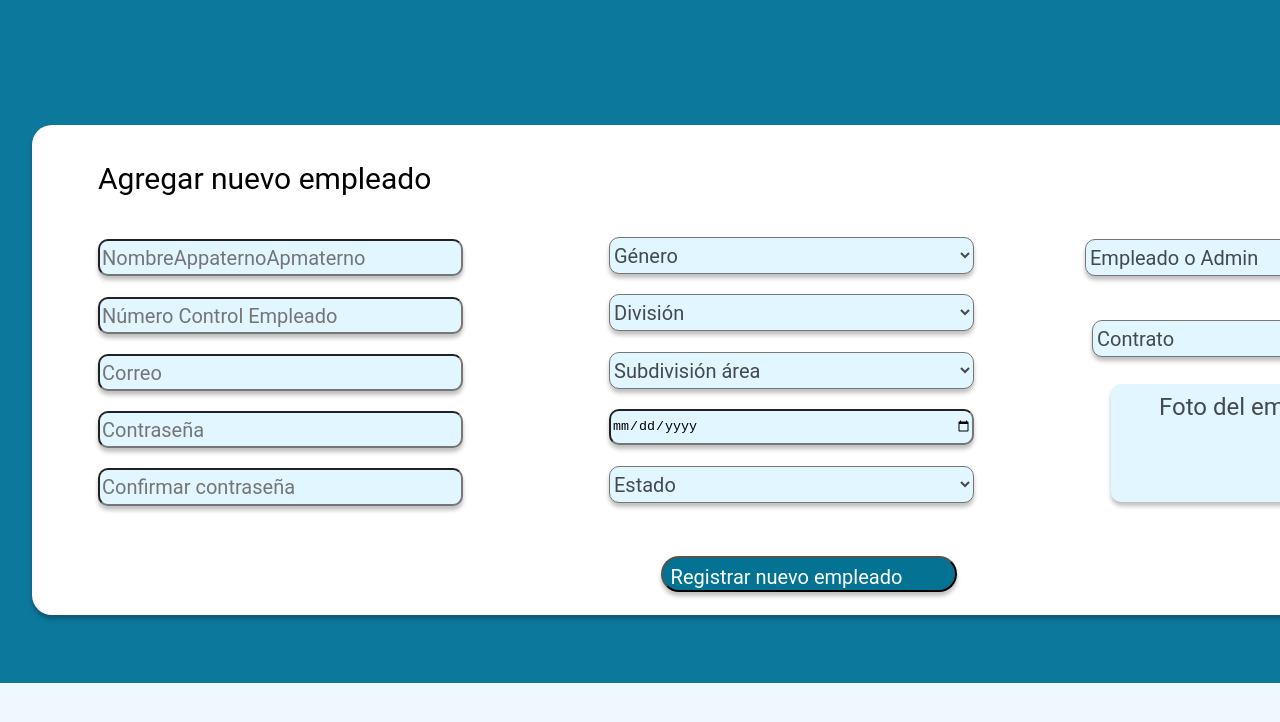
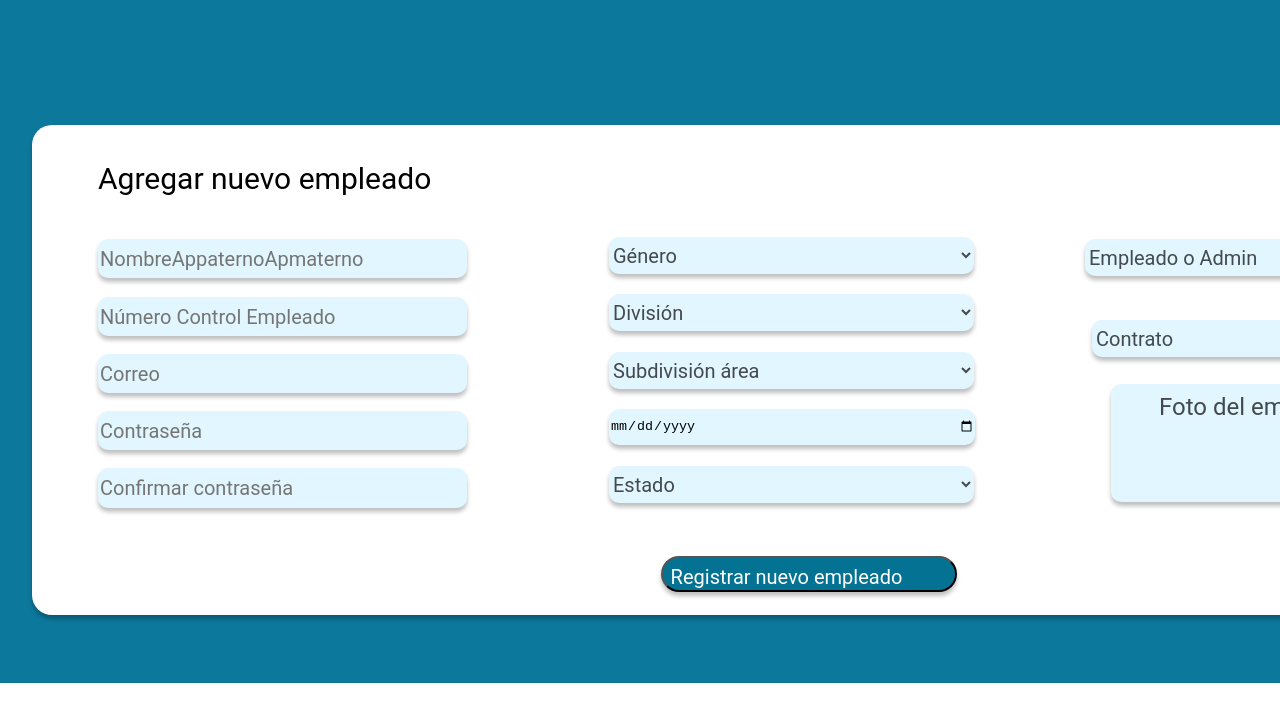
Before and after one commit to 111linblink/integradora-II, a React (Create React App) app in the folder client/: page /SA_Agregar in a window 1280 px wide. Shown: the top 722 px of the page. Built offline with nearby package versions, Linux system fonts and the light colour scheme.

Commit message:
coreccion

```diff
--- a/client/src/Screens/Agregar/SA_Agregar.jsx
+++ b/client/src/Screens/Agregar/SA_Agregar.jsx
@@ -1,14 +1,7 @@
 import React, { useState } from 'react';
 
 const SA_Agregar = () => { const [formData, setFormData] = useState({
-  Nombre: '',
-  Numero_Empleado: '',
-  CorreoElectronico: '',
-  Contraseña: '',
-  ConfirmarContraseña: '',
-  Sexo: '',
-  Tipo: '',
-  fechaCumpleaños: '' // Agregamos el campo fechaCumpleaños
+
 });
 
 const handleSubmit = async (event) => {
@@ -50,53 +43,56 @@ const handleInputChange = (event) => {
             <div className="Rectangle196" style={{ width: 296, height: 118, left: 1111, top: 384, position: 'absolute', background: '#E1F6FF', boxShadow: '0px 4px 4px rgba(0, 0, 0, 0.25)', borderRadius: 10 }} />
             <div className="FotoDelEmpleado" style={{ width: 222, height: 19, left: 1159, top: 393, position: 'absolute', color: 'rgba(0, 0, 0, 0.70)', fontSize: 24, fontFamily: 'Roboto', fontWeight: '400', wordWrap: 'break-word' }}>Foto del empleado</div>
 
-            <input className="Rectangle97" style={{ width: 365, height: 37, left: 98, top: 239, position: 'absolute', background: '#E1F6FF', boxShadow: '0px 4px 4px rgba(0, 0, 0, 0.25)', borderRadius: 10, color: 'rgba(0, 0, 0, 0.70)', fontSize: 20, fontFamily: 'Roboto', fontWeight: '400', wordWrap: 'break-word' }} placeholder="NombreAppaternoApmaterno" onChange={handleInputChange} name="nombre" />
+            <input className="Rectangle97" style={{ width: 365, height: 37, left: 98, top: 239, position: 'absolute', background: '#E1F6FF', boxShadow: '0px 4px 4px rgba(0, 0, 0, 0.25)', borderRadius: 10, color: 'rgba(0, 0, 0, 0.70)', fontSize: 20, fontFamily: 'Roboto', fontWeight: '400',border:'none', wordWrap: 'break-word' }} placeholder="NombreAppaternoApmaterno" onChange={handleInputChange} name="Nombre" />
 
-            <input className="Rectangle158" style={{ width: 365, height: 37, left: 98, top: 297, position: 'absolute', background: '#E1F6FF', boxShadow: '0px 4px 4px rgba(0, 0, 0, 0.25)', borderRadius: 10, color: 'rgba(0, 0, 0, 0.70)', fontSize: 20, fontFamily: 'Roboto', fontWeight: '400', wordWrap: 'break-word' }} type="number" placeholder="Número Control Empleado" onChange={handleInputChange} name="numeroControl" />
+            <input className="Rectangle158" style={{ width: 365, height: 37, left: 98, top: 297, position: 'absolute', background: '#E1F6FF', boxShadow: '0px 4px 4px rgba(0, 0, 0, 0.25)', borderRadius: 10, color: 'rgba(0, 0, 0, 0.70)', fontSize: 20, fontFamily: 'Roboto', fontWeight: '400', border:'none', wordWrap: 'break-word' }} type="number" placeholder="Número Control Empleado" onChange={handleInputChange} name="Numero_Empleado" />
 
 
-            <input className="Rectangle159" style={{ width: 365, height: 37, left: 98, top: 354, position: 'absolute', background: '#E1F6FF', boxShadow: '0px 4px 4px rgba(0, 0, 0, 0.25)', borderRadius: 10, color: 'rgba(0, 0, 0, 0.70)', fontSize: 20, fontFamily: 'Roboto', fontWeight: '400', wordWrap: 'break-word' }} type="email" placeholder="Correo" onChange={handleInputChange} name="correo" />
+            <input className="Rectangle159" style={{ width: 365, height: 37, left: 98, top: 354, position: 'absolute', background: '#E1F6FF', boxShadow: '0px 4px 4px rgba(0, 0, 0, 0.25)', borderRadius: 10,border:'none', color: 'rgba(0, 0, 0, 0.70)', fontSize: 20, fontFamily: 'Roboto', fontWeight: '400', wordWrap: 'break-word' }} type="email" placeholder="Correo" onChange={handleInputChange} name="CorreoElectronico" />
 
-            <input className="Rectangle160" style={{ width: 365, height: 37, left: 98, top: 411, position: 'absolute', background: '#E1F6FF', boxShadow: '0px 4px 4px rgba(0, 0, 0, 0.25)', borderRadius: 10, color: 'rgba(0, 0, 0, 0.70)', fontSize: 20, fontFamily: 'Roboto', fontWeight: '400', wordWrap: 'break-word' }} type="password" placeholder="Contraseña" onChange={handleInputChange} name="contraseña" />
+            <input className="Rectangle160" style={{ width: 365, height: 37, left: 98, top: 411, position: 'absolute', background: '#E1F6FF', border:'none',boxShadow: '0px 4px 4px rgba(0, 0, 0, 0.25)', borderRadius: 10, color: 'rgba(0, 0, 0, 0.70)', fontSize: 20, fontFamily: 'Roboto', fontWeight: '400', wordWrap: 'break-word' }} type="password" placeholder="Contraseña" onChange={handleInputChange} name="contraseña" />
 
 
 
-            <input className="Rectangle161" style={{ width: 365, height: 38, left: 98, top: 468, position: 'absolute', background: '#E1F6FF', boxShadow: '0px 4px 4px rgba(0, 0, 0, 0.25)', borderRadius: 10, color: 'rgba(0, 0, 0, 0.70)', fontSize: 20, fontFamily: 'Roboto', fontWeight: '400', wordWrap: 'break-word' }} type="password" placeholder="Confirmar contraseña" onChange={handleInputChange} name="confirmarContraseña" />
+            <input className="Rectangle161" style={{ width: 365, height: 38, left: 98, top: 468, position: 'absolute', background: '#E1F6FF', border:'none',boxShadow: '0px 4px 4px rgba(0, 0, 0, 0.25)', borderRadius: 10, color: 'rgba(0, 0, 0, 0.70)', fontSize: 20, fontFamily: 'Roboto', fontWeight: '400', wordWrap: 'break-word' }} type="password" placeholder="Confirmar contraseña" onChange={handleInputChange} name="confirmarContraseña" />
 
-            <select className="Rectangle162" style={{ width: 365, height: 37, left: 609, top: 237, position: 'absolute', background: '#E1F6FF', boxShadow: '0px 4px 4px rgba(0, 0, 0, 0.25)', borderRadius: 10, color: 'rgba(0, 0, 0, 0.70)', fontSize: 20, fontFamily: 'Roboto', fontWeight: '400', wordWrap: 'break-word' }}>
+            <select className="Rectangle162" style={{ width: 365, height: 37, left: 609, top: 237, position: 'absolute', background: '#E1F6FF',border:'none', boxShadow: '0px 4px 4px rgba(0, 0, 0, 0.25)', borderRadius: 10, color: 'rgba(0, 0, 0, 0.70)', fontSize: 20, fontFamily: 'Roboto', fontWeight: '400', wordWrap: 'break-word' }}onChange={handleInputChange} name="Sexo" >
                 <option disabled selected value="">Género</option>
                 <option value="femenino">Femenino</option>
                 <option value="masculino">Masculino</option>
             </select>
 
 
-            <select className="Rectangle168" style={{ width: 365, height: 37, left: 1085, top: 239, position: 'absolute', background: '#E1F6FF', boxShadow: '0px 4px 4px rgba(0, 0, 0, 0.25)', borderRadius: 10, color: 'rgba(0, 0, 0, 0.70)', fontSize: 20, fontFamily: 'Roboto', fontWeight: '400', wordWrap: 'break-word' }}>
+            <select className="Rectangle168" style={{ border:'none',width: 365, height: 37, left: 1085, top: 239, position: 'absolute', background: '#E1F6FF', boxShadow: '0px 4px 4px rgba(0, 0, 0, 0.25)', borderRadius: 10, color: 'rgba(0, 0, 0, 0.70)', fontSize: 20, fontFamily: 'Roboto', fontWeight: '400', wordWrap: 'break-word' }}onChange={handleInputChange} name="Tipo">
                 <option disabled selected value="">Empleado o Admin</option>
                 <option value="empleado">Empleado</option>
                 <option value="admin">Admin</option>
             </select>
 
 
-            <select className="Rectangle163" style={{ width: 365, height: 37, left: 609, top: 294, position: 'absolute', background: '#E1F6FF', boxShadow: '0px 4px 4px rgba(0, 0, 0, 0.25)', borderRadius: 10, color: 'rgba(0, 0, 0, 0.70)', fontSize: 20, fontFamily: 'Roboto', fontWeight: '400', wordWrap: 'break-word' }}>
+            <select className="Rectangle163" style={{ border:'none',width: 365, height: 37, left: 609, top: 294, position: 'absolute', background: '#E1F6FF', boxShadow: '0px 4px 4px rgba(0, 0, 0, 0.25)', borderRadius: 10, color: 'rgba(0, 0, 0, 0.70)', fontSize: 20, fontFamily: 'Roboto', fontWeight: '400', wordWrap: 'break-word' }}onChange={handleInputChange} name="Tipo">
                 <option disabled selected value="">División</option>
+                <option value="1">1</option>
+                <option value="1">2</option>
 
             </select>
 
-            <select className="Rectangle164" style={{ width: 365, height: 37, left: 609, top: 352, position: 'absolute', background: '#E1F6FF', boxShadow: '0px 4px 4px rgba(0, 0, 0, 0.25)', borderRadius: 10, color: 'rgba(0, 0, 0, 0.70)', fontSize: 20, fontFamily: 'Roboto', fontWeight: '400', wordWrap: 'break-word' }}>
+            <select className="Rectangle164" style={{  border:'none',width: 365, height: 37, left: 609, top: 352, position: 'absolute', background: '#E1F6FF', boxShadow: '0px 4px 4px rgba(0, 0, 0, 0.25)', borderRadius: 10, color: 'rgba(0, 0, 0, 0.70)', fontSize: 20, fontFamily: 'Roboto', fontWeight: '400', wordWrap: 'break-word' }}onChange={handleInputChange} name="Area">
                 <option disabled selected value="">Subdivisión área</option>
-                {/* Aquí puedes agregar más opciones si es necesario */}
+                <option value="1">1</option>
+                <option value="1">2</option>
             </select>
 
-            <input className="Rectangle165" style={{ width: 365, height: 36, left: 609, top: 409, position: 'absolute', background: '#E1F6FF', boxShadow: '0px 4px 4px rgba(0, 0, 0, 0.25)', borderRadius: 10 }} type="date" placeholder="Fecha de cumpleaños" onChange={handleInputChange} name="fechaCumpleaños" />
+            <input className="Rectangle165" style={{width: 365, height: 36, left: 609, top: 409, position: 'absolute',border:'none', background: '#E1F6FF', boxShadow: '0px 4px 4px rgba(0, 0, 0, 0.25)', borderRadius: 10 }} type="date" placeholder="FecahaNacimiento" onChange={handleInputChange} name="FecahaNacimiento" />
 
 
-            <select className="Rectangle166" style={{ width: 365, height: 37, left: 609, top: 466, position: 'absolute', background: '#E1F6FF', boxShadow: '0px 4px 4px rgba(0, 0, 0, 0.25)', borderRadius: 10, color: 'rgba(0, 0, 0, 0.70)', fontSize: 20, fontFamily: 'Roboto', fontWeight: '400', wordWrap: 'break-word' }}>
+            <select className="Rectangle166" style={{border:'none', width: 365, height: 37, left: 609, top: 466, position: 'absolute', background: '#E1F6FF', boxShadow: '0px 4px 4px rgba(0, 0, 0, 0.25)', borderRadius: 10, color: 'rgba(0, 0, 0, 0.70)', fontSize: 20, fontFamily: 'Roboto', fontWeight: '400', wordWrap: 'break-word' }}onChange={handleInputChange} name="Status">
                 <option disabled selected value="">Estado</option>
                 <option value="activo">Activo</option>
                 <option value="inactivo">Inactivo</option>
             </select>
 
-            <select className="Rectangle166" style={{ width: 365, height: 37, left: 1092, top: 320, position: 'absolute', background: '#E1F6FF', boxShadow: '0px 4px 4px rgba(0, 0, 0, 0.25)', borderRadius: 10, color: 'rgba(0, 0, 0, 0.70)', fontSize: 20, fontFamily: 'Roboto', fontWeight: '400', wordWrap: 'break-word' }}>
+            <select className="Rectangle166" style={{ border:'none',width: 365, height: 37, left: 1092, top: 320, position: 'absolute', background: '#E1F6FF', boxShadow: '0px 4px 4px rgba(0, 0, 0, 0.25)', borderRadius: 10, color: 'rgba(0, 0, 0, 0.70)', fontSize: 20, fontFamily: 'Roboto', fontWeight: '400', wordWrap: 'break-word' }} onChange={handleInputChange} name="Contrato">
                 <option disabled selected value="">Contrato</option>
                 <option value="Contrato ">5/8</option>/
                 <option value="Contrato">1/2</option>
```
Also changed, not shown: client/src/App.js (+3 -4 lines), client/src/Screens/EmpleadoHorario/App.js (renamed from client/src/Components/EmpleadoHorario/App.js), client/src/Screens/EmpleadoHorario/EmpleadoHorario.css (renamed from client/src/Components/EmpleadoHorario/EmpleadoHorario.css), client/src/Screens/EmpleadoVacaciones/App.js (renamed from client/src/Components/EmpleadoVacaciones/App.js), client/src/Screens/EmpleadoVacaciones/Empleado.css (renamed from client/src/Components/EmpleadoVacaciones/Empleado.css).
